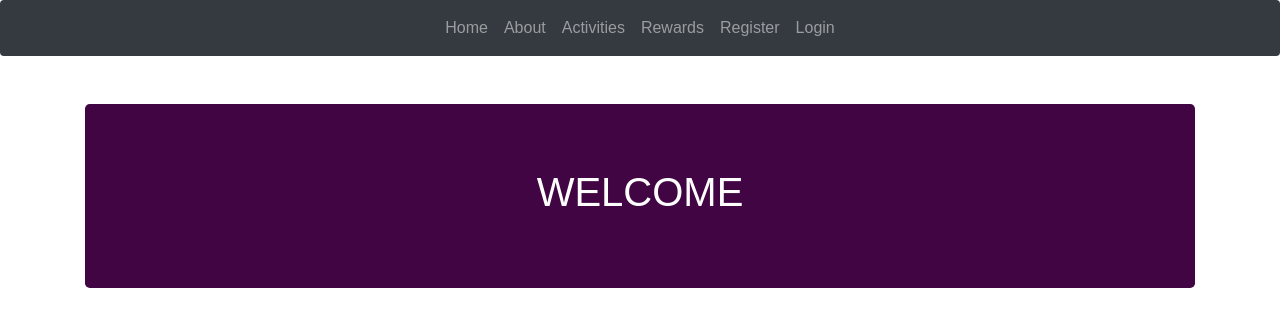
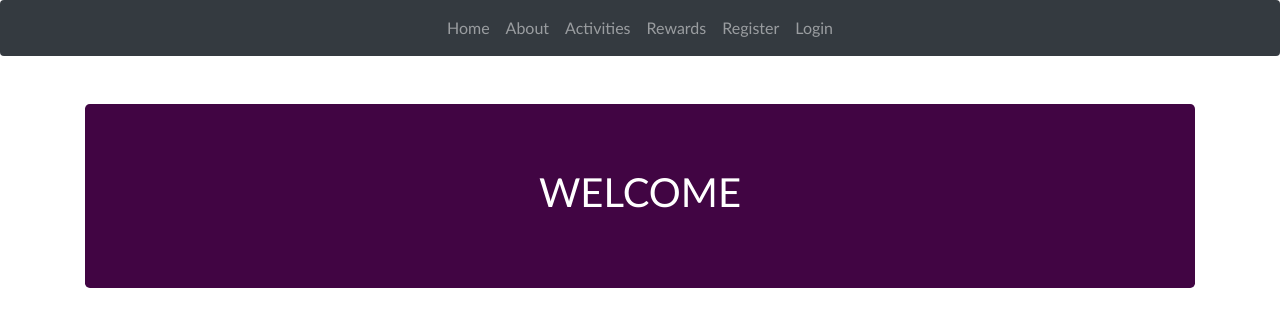
Before and after one commit to qiiwen/nuactive-v2, a React (Create React App) app: page / in a window 1280 px wide. Shown: the top 326 px of the page. Built offline with nearby package versions, Linux system fonts and the light colour scheme.

Commit message:
Update index.css

```diff
--- a/src/index.css
+++ b/src/index.css
@@ -1,5 +1,6 @@
 body {
   margin: 0;
-  padding: 0;
-  font-family: sans-serif;
+  padding: 0px;
+  font-family: "Trebuchet MS", "Lucida Sans Unicode", "Lucida Grande",
+    "Lucida Sans", Arial, sans-serif;
 }
```
